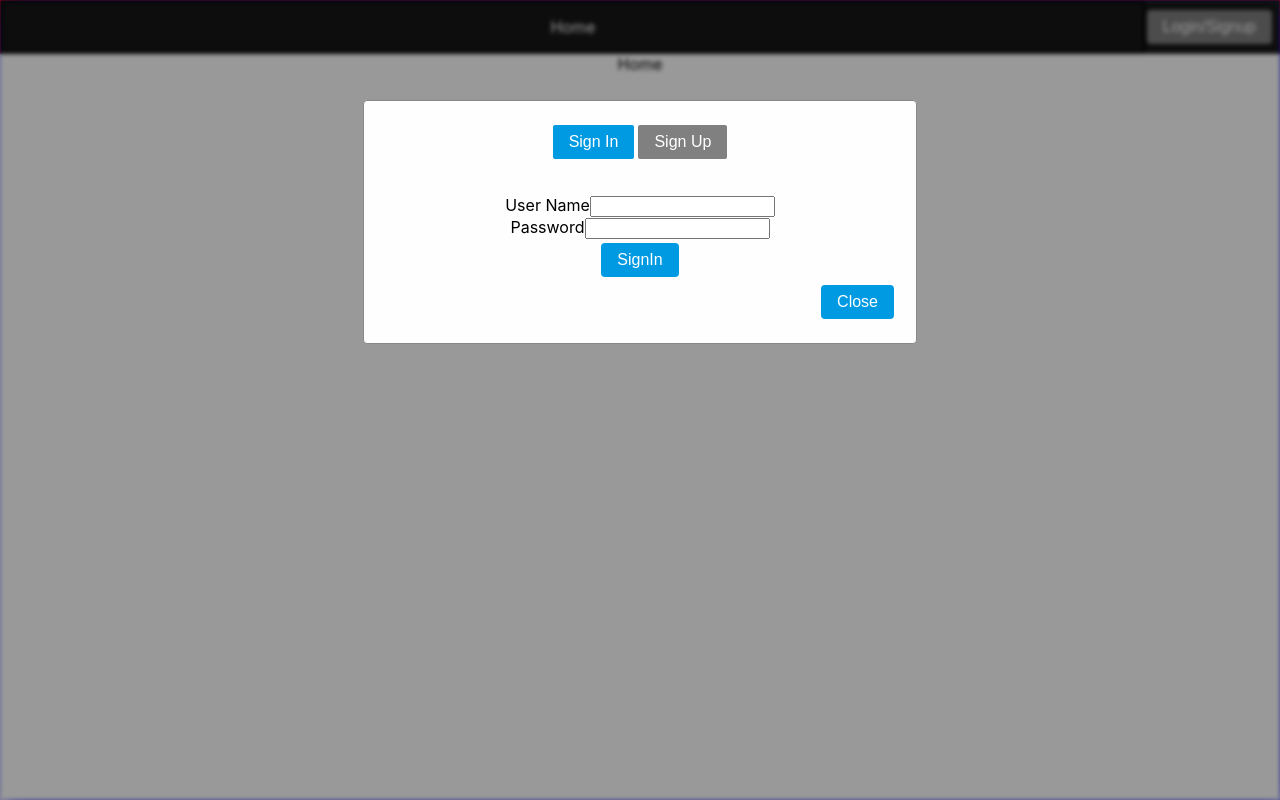
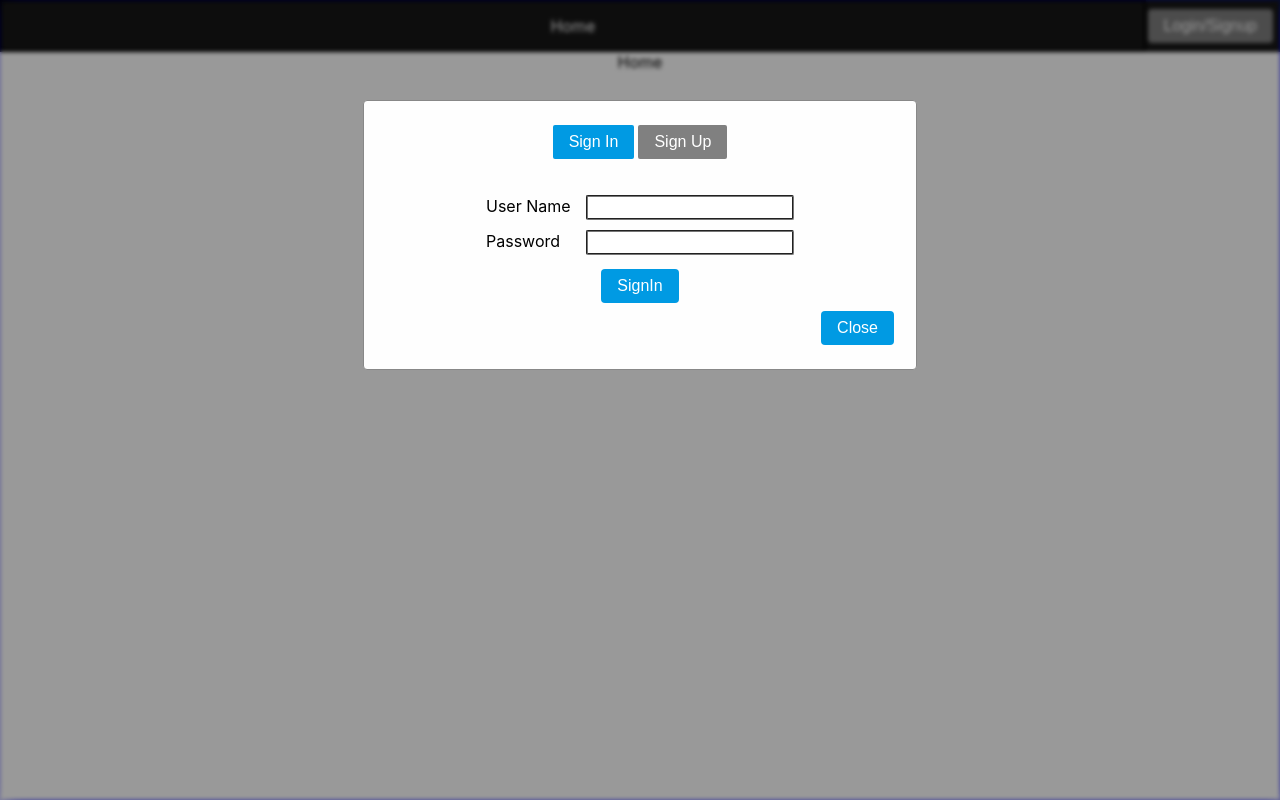
Before and after one commit to ldanneman/project-32, a React (Create React App) app: page / in a window 1280 px wide. Both pictures are taken after a click on the button "Login/Signup". Built offline with nearby package versions, Linux system fonts and the light colour scheme.

Commit message:
form styling

```diff
--- a/src/App.js
+++ b/src/App.js
@@ -21,12 +21,7 @@ function App() {
   return (
     <div className="App">
       <AppContext.Provider value={{ user, setUser }}>
-        <div
-          style={{
-            display: "flex",
-            border: "1px solid red",
-          }}
-        >
+        <div style={{ display: "flex" }}>
           <NavBar routes={user ? routes : homeRoute} style={{ flex: 25 }} />
           <div
             style={{
--- a/src/components/FormTypes/FormTypes.jsx
+++ b/src/components/FormTypes/FormTypes.jsx
@@ -1,13 +1,14 @@
 import React from "react";
+import styles from "./formTypes.module.css";
 
 export const Input = ({ label, register, required, errors }) => (
-  <>
-    <label>{label}</label>
-    <input {...register(label, { required })} />
+  <div className={styles.outer}>
+    <label className={styles.inputLabel}>{label}</label>
+    <input className={styles.input} {...register(label, { required })} />
     <div style={{ color: "red" }}>
       {errors[label] && <span>{label} is required</span>}
     </div>
-  </>
+  </div>
 );
 
 export const Select = React.forwardRef(
@@ -15,9 +16,11 @@ export const Select = React.forwardRef(
     { onChange, onBlur, name, label, options, register, required, errors },
     ref
   ) => (
-    <>
-      <label>{label}</label>
+    <div className={styles.outer}>
+      <label className={styles.inputLabel}>{label}</label>
+      <div className={styles.selectBorder}>
         <select
+          className={styles.select}
           name={name}
           ref={ref}
           onChange={onChange}
@@ -30,9 +33,10 @@ export const Select = React.forwardRef(
             </option>
           ))}
         </select>
+      </div>
       <div style={{ color: "red" }}>
         {errors[label] && <span>{label} is required</span>}
       </div>
-    </>
+    </div>
   )
 );
--- /dev/null
+++ b/src/components/FormTypes/formTypes.module.css
@@ -0,0 +1,43 @@
+.inputLabel {
+    display: inline-block;
+    width: 100px;
+    text-align: left;
+  }
+
+  .submitButton {
+    display: inline-block;
+    width: 100px;
+    text-align: left;
+  }
+
+  .select {
+    width: 204px;
+    border: none;
+  }
+
+  .select:focus {
+    outline: none;
+  }
+
+  .input {
+    width: 200px;
+    height: 1.2rem;
+    border-style: groove;
+    border-radius: 2px;
+
+  }
+  .input:focus {
+    outline: none;
+  }
+
+  .outer {
+    margin-bottom: 10px;
+  }
+
+  .selectBorder{
+    display: inline-block;
+    border: 2px solid black;
+    border-style: groove;
+    height: 1.4rem;
+    border-radius: 2px;
+  }
```
Lines whose indentation alone changed are shown as unchanged.
